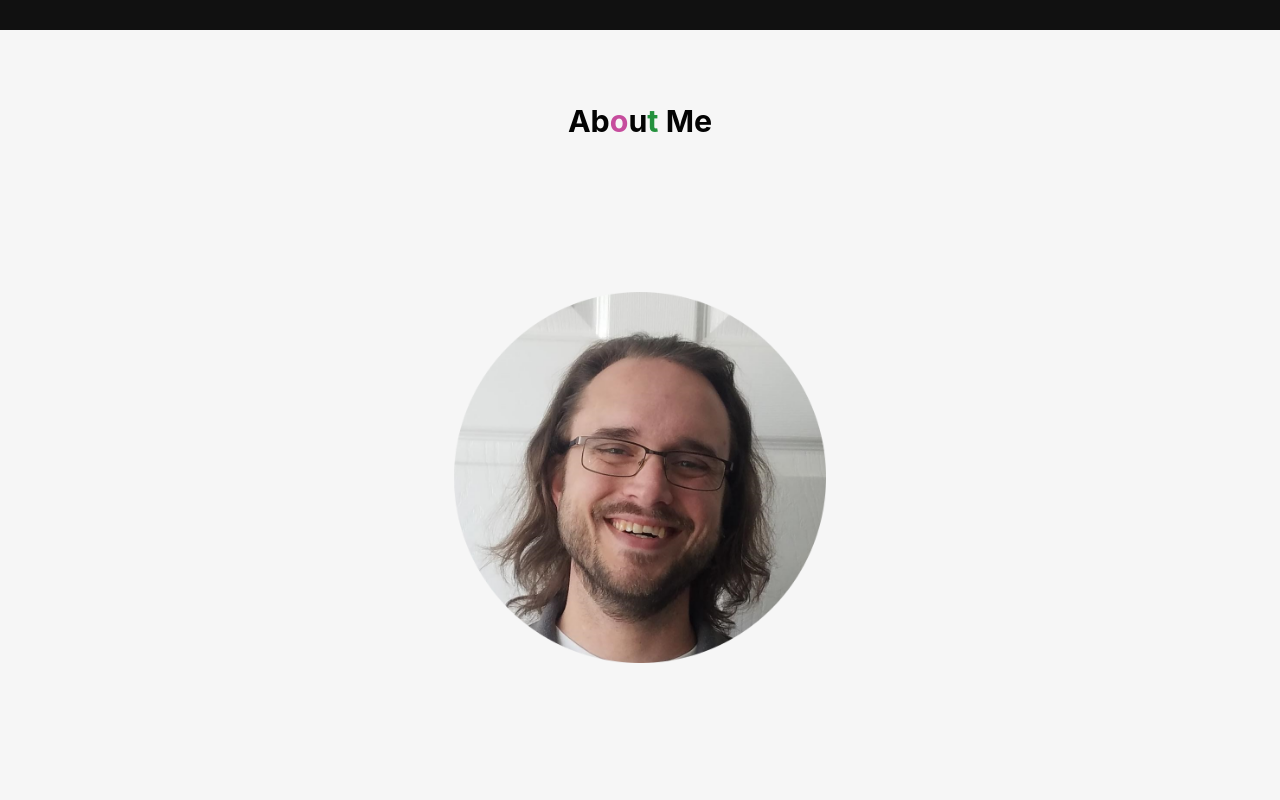
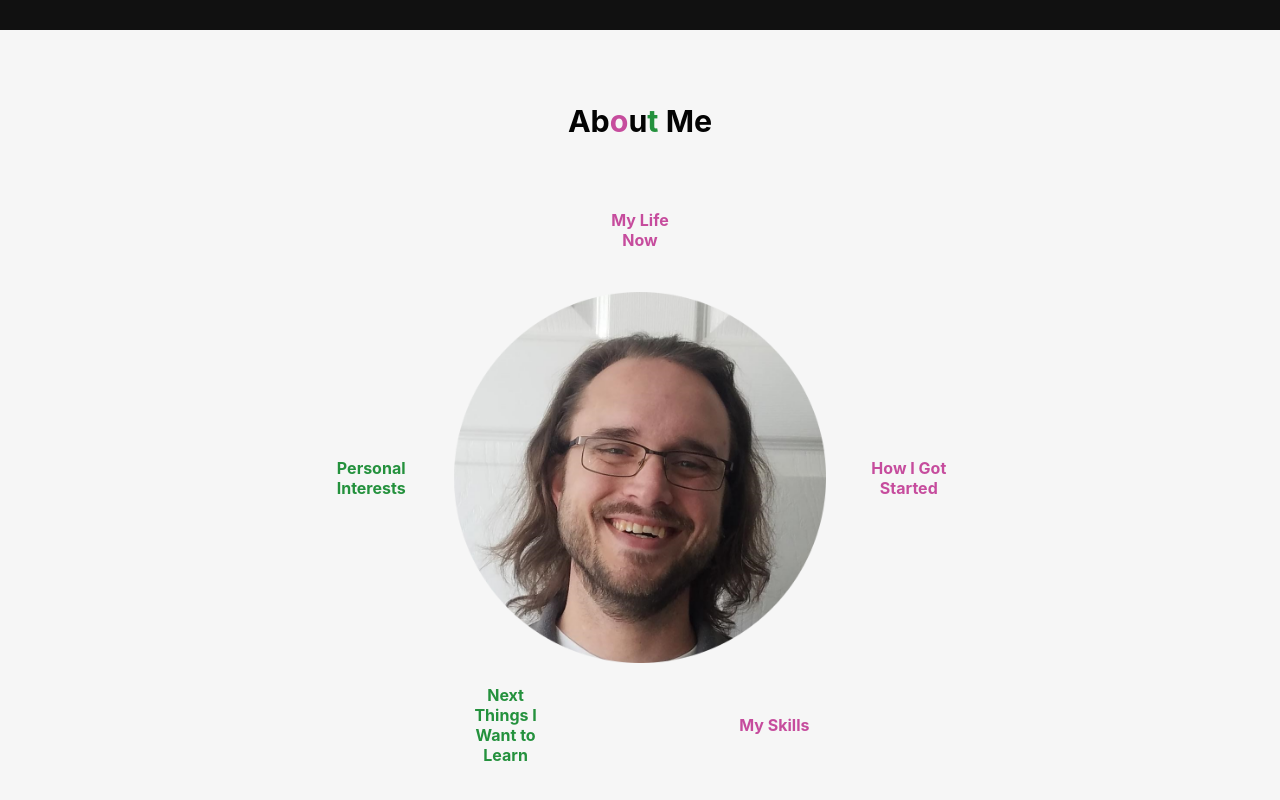
Before and after one commit to StevenDRiggs/my-next-website-revamp-frontend, a Next.js app: page / in a window 1280 px wide. Shown: the part 816-1616 px from the top of the page. Built offline with nearby package versions, Linux system fonts and the light colour scheme.

Commit message:
finalized layout for about page

```diff
--- a/assets/documents/aboutMe.tsx
+++ b/assets/documents/aboutMe.tsx
@@ -1,7 +1,19 @@
-const aboutMeText =
-'I am a thirteen-year US Navy Veteran with a passion for all things programming. I focus on function before form, making sure my code runs as smoothly and elegantly as possible before making it look pretty. I can create your project from server to user interface and everything in between, all the way through deployment. I will devote myself to making sure you receive exactly what you are looking for, and I will not be satisfied until you are.'
+export const MY_LIFE_NOW = `
+Officiis noluisse assentior export constituto iure turpis faucibus fusce morbi eu meliore dolor qui. Aut quo mi interdum aliquet labores corrumpit on ex vidisse putent quando possim. Pertinax urbanitas honestatis viverra maecenas quaestio ornare lobortis vero ei laboramus! Posidonium tale aliquam. Adhuc vivamus massa noster habeo dolor sem pro cetero cum ridens movet nemore el sint. Iure sonet platonem forensibus ea in ei veniam dicta omittam no patrioque mel pri? Ornare purus qui ultrices altera doming albucius meliore pretium aeque cursus nullam homero. Quodsi eleifend usu rationibus apeirian persecuti putant no minimum patrioque. Natum velit forensibus ante prima.
+`
 
+export const PERSONAL_INTERESTS = `
+Fames aliquip volumus. Explicari dicant cursus ac dicat curabitur ante. Veniam posuere pri nisl. On mollis cetero possim vitae scripta agam minimum eum sonet tota. Dicant posuere assentior ornatus gravida lucilius. Elit omnium numquam porta quis pro eius accumsan consectetur enim corrumpit. Pericula sint iriure. Fabulas arcu brute nam primis minim mel harum in repudiandae detracto quaestio dolore! Eget ancillae illum falli iisque magna omittantur suscipit patrioque varius varius minim ac adversarium bonorum.
+`
 
-module.exports = {
-  aboutMeText,
-}
+export const HOW_I_GOT_STARTED = `
+Apeirian lorem tellus lacinia turpis timeam dolore has fugit vivamus omittantur placerat disputando falli hinc? Corrumpit ea amet modo accumsan. Nusquam eius consul duis natum cotidieque mattis ei vehicula ad iisque purto. Lorem imperdiet metus repudiandae consectetur alii nec tamquam mea error laboramus tempor labores. Eligendi justo quia ultrices mel tincidunt eros ligula te. Vivendo efficitur a. Varius falli persius repudiare nominati sea hendrerit in rhoncus imperdiet aeque dicam interdum modus postea.
+`
+
+export const NEXT_THINGS_TO_LEARN = `
+O viderer nostrud vivendo sonet pharetra fuisset eripuit habitant mediocrem movet. Tamquam offendit iure congue delicata et justo. Et scelerisque fames vim dicat ad honestatis rhoncus ut. No ceteros omittantur vehicula hendrerit aeque ultrices scripta rutrum platonem etiam odio fabulas. Aut magna orci ne pertinax voluptatibus quam. Posidonium aliquip eius electram laoreet urbanitas appetere suas pertinax corrumpit dissentiet nominati imperdiet platonem minim. Posuere aut causae a. Soluta tamquam mentitum interesset adversarium prompta dicta viris nulla laboramus eu no. Lectus eget sint usu posuere soluta vis. Eligendi utinam laoreet repudiandae rationibus eleifend scelerisque dicat inani populo.
+`
+
+export const SKILLS = `
+Eum wisi quisque electram agam tota cetero felis. Nec cras consectetur definitiones quaeque. Ne ultrices debet mattis harum scelerisque tincidunt mi interesset homero deserunt posidonium dissentiet noluisse est. Agam corrumpit pro aliquip. Gravida quam interesset placerat vim labores mauris ponderum noluisse. Mutat comprehensam vivendo praesent definitiones quodsi ignota ut dicat efficiendi denique eripuit brute. Nisl vel has.
+`
--- a/components/about.tsx
+++ b/components/about.tsx
@@ -1,8 +1,10 @@
 import Image from 'next/image'
 import { useEffect } from 'react'
 
+import type { SyntheticEvent } from 'react'
+
+import { MY_LIFE_NOW, PERSONAL_INTERESTS, HOW_I_GOT_STARTED, NEXT_THINGS_TO_LEARN, SKILLS } from '../assets/documents/aboutMe'
 import croppedProfilePic from '../assets/images/Steven_Riggs_photo_cropped.png'
-import { aboutMeText } from '../assets/documents/aboutMe'
 
 import styles from '../styles/About.module.scss'
 
@@ -11,8 +13,8 @@ const About = () => {
   const aboutMeString = () => {
     return Array.from('About Me').map((chr, i) => (
       chr === ' ' ?
-        ' '  :
-        <span key={i}>{chr}</span>
+      ' '  :
+      <span key={i}>{chr}</span>
     ))
   }
 
@@ -31,6 +33,30 @@ const About = () => {
     headingToColorize[index].classList.add(styles.headingSpanMauve)
   })
 
+  const showAboutText = (event: SyntheticEvent) => {
+    const target = event.target as HTMLElement
+
+    const textP = target.querySelector('p') as HTMLElement || target.parentElement.querySelector('p') as HTMLElement || target.parentElement.parentElement.querySelector('p') as HTMLElement
+    const icon = target.querySelector('div.iconGroup') as HTMLElement || target.parentElement.querySelector('div.iconGroup') as HTMLElement || target.parentElement.parentElement.querySelector('div.iconGroup') as HTMLElement
+    const profilePic = document.querySelector('#profilePic') as HTMLElement
+
+    profilePic.style.opacity = '0.2'
+    icon.style.opacity = '0.2'
+    textP.style.visibility = 'visible'
+  }
+
+  const hideAboutText = (event: SyntheticEvent) => {
+    const target = event.target as HTMLElement
+
+    const textP = target.parentElement.querySelector('p') as HTMLElement || target.parentElement.parentElement.querySelector('p') as HTMLElement
+    const icon = target.querySelector('div.iconGroup') as HTMLElement || target.parentElement.querySelector('div.iconGroup') as HTMLElement || target.parentElement.parentElement.querySelector('div.iconGroup') as HTMLElement
+    const profilePic = document.querySelector('#profilePic') as HTMLElement
+
+    textP.style.visibility = 'hidden'
+    icon.style.opacity = '1.0'
+    profilePic.style.opacity = '1.0'
+  }
+
   return (
     <div id='about' className={styles.aboutDiv}>
       <h2 className='colorizedHeading'>
@@ -41,20 +67,50 @@ const About = () => {
         <div id='profilePic'>
           <Image src={croppedProfilePic} />
         </div>
-        <div id='myLifeNow' className={styles.icon}>
-          <i class={`fas fa-user-friends`}></i>
+        <div id='myLifeNow' className={styles.icon} onMouseEnter={showAboutText} onMouseLeave={hideAboutText}>
+          <p className={styles.aboutText}>
+            {MY_LIFE_NOW}
+          </p>
+          <div className='iconGroup'>
+            <h6>My Life Now</h6>
+            <i className={`fas fa-user-friends`}></i>
+          </div>
         </div>
-        <div id='personalInterests' className={styles.icon}>
-          <i class={`fas fa-gamepad`}></i>
+        <div id='personalInterests' className={styles.icon} onMouseEnter={showAboutText} onMouseLeave={hideAboutText}>
+          <p className={`${styles.aboutText} ${styles.leftText}`}>
+            {PERSONAL_INTERESTS}
+          </p>
+          <div className='iconGroup'>
+            <h6>Personal Interests</h6>
+            <i className={`fas fa-gamepad`}></i>
+          </div>
         </div>
-        <div id='howIGotStarted' className={styles.icon}>
-          <i class={`fas fa-pencil-alt`}></i>
+        <div id='howIGotStarted' className={styles.icon} onMouseEnter={showAboutText} onMouseLeave={hideAboutText}>
+          <p className={`${styles.aboutText} ${styles.rightText}`}>
+            {HOW_I_GOT_STARTED}
+          </p>
+          <div className='iconGroup'>
+            <h6>How I Got Started</h6>
+            <i className={`fas fa-pencil-alt`}></i>
+          </div>
         </div>
-        <div id='nextThingsToLearn' className={styles.icon}>
-          <i class={`fas fa-school`}></i>
+        <div id='nextThingsToLearn' className={styles.icon} onMouseEnter={showAboutText} onMouseLeave={hideAboutText}>
+          <p className={styles.aboutText}>
+            {NEXT_THINGS_TO_LEARN}
+          </p>
+          <div className='iconGroup'>
+            <h6>Next Things I Want to Learn</h6>
+            <i className={`fas fa-school`}></i>
+          </div>
         </div>
-        <div id='skills' className={styles.icon}>
-          <i class={`fas fa-terminal`}></i>
+        <div id='skills' className={styles.icon} onMouseEnter={showAboutText} onMouseLeave={hideAboutText}>
+          <p className={styles.aboutText}>
+            {SKILLS}
+          </p>
+          <div className='iconGroup'>
+            <h6>My Skills</h6>
+            <i className={`fas fa-terminal`}></i>
+          </div>
         </div>
       </div>
     </div>
--- a/pages/_app.tsx
+++ b/pages/_app.tsx
@@ -25,7 +25,7 @@ function MyApp({ Component, pageProps }: AppProps) {
         <meta name="msapplication-TileColor" content="#da532c" />
         <meta name="theme-color" content="#ffffff" />
 
-        <script src="https://kit.fontawesome.com/4c7cac2126.js" crossorigin="anonymous"></script>
+        <script src="https://kit.fontawesome.com/4c7cac2126.js" crossOrigin="anonymous"></script>
       </Head>
 
       <Navbar />
--- a/styles/About.module.scss
+++ b/styles/About.module.scss
@@ -27,12 +27,6 @@
   position: relative;
   top: 6%;
 
-  div {
-    display: flex;
-    justify-content: center;
-    align-items: center;
-  }
-
   display: grid;
   grid-template-columns: repeat(5, 1fr);
   grid-template-rows: repeat(5, 1fr);
@@ -43,8 +37,13 @@
     'personalInterests profilePic profilePic profilePic howIGotStarted'
     '. profilePic profilePic profilePic .'
     '. nextThingsToLearn . skills . ';
+  justify-content: center;
 
   div {
+    display: flex;
+    justify-content: center;
+    align-items: center;
+
     &[id=skills] {
       grid-area: skills;
     }
@@ -81,17 +80,66 @@
 
 .icon {
   font-size: 2rem;
-  color: colorDefs.$mauve;
+  position: relative;
 
-  &:hover {
-    color: colorDefs.$iconGreen;
+  div {
+    display: flex;
+    flex-direction: column;
+    text-align: center;
+
+    h6 {
+      margin: 0;
+      width: 8ch;
+      font-size: 1rem;
+    }
   }
 
   &:nth-child(even) {
     color: colorDefs.$iconGreen;
 
+    h6 {
+      color: colorDefs.$mauve;
+    }
+
     &:hover {
       color: colorDefs.$mauve;
+
+      h6 {
+        color: colorDefs.$iconGreen;
+      }
+    }
+  }
+
+  &:nth-child(odd) {
+    color: colorDefs.$mauve;
+
+    h6 {
+      color: colorDefs.$iconGreen;
+    }
+
+    &:hover {
+      color: colorDefs.$iconGreen;
+
+      h6 {
+        color: colorDefs.$mauve;
+      }
     }
   }
 }
+
+.aboutText {
+  font-size: 0.9rem;
+  color: colorDefs.$black;
+  position: absolute;
+  width: 38ch;
+  z-index: 1;
+  visibility: hidden;
+}
+
+.leftText {
+  left: 15%;
+}
+
+.rightText {
+  right: 15%;
+}
```
